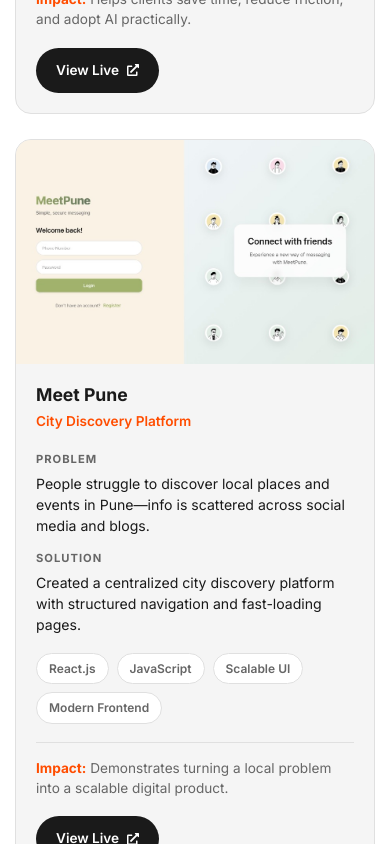
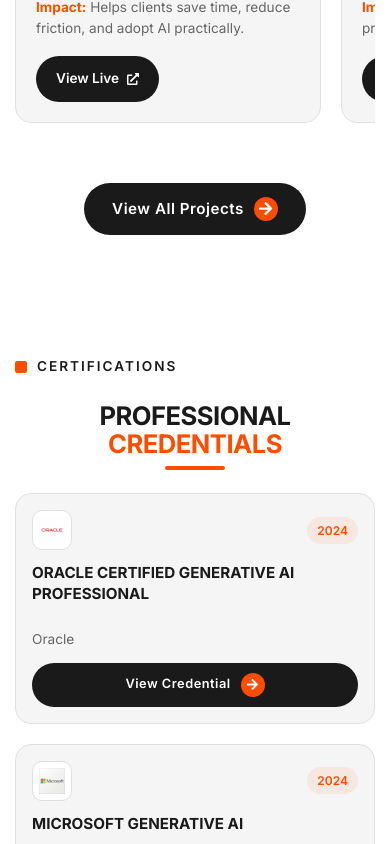
Before and after one commit to ShyamCoder2024/Portfolio, a React (Vite) app: page / in a window 390 px wide. Shown: the part 3920-4764 px from the top of the page. Built offline with nearby package versions, Linux system fonts and the light colour scheme.

Commit message:
Add horizontal carousel for mobile projects, increase card gaps

```diff
--- a/src/components/Projects.css
+++ b/src/components/Projects.css
@@ -241,15 +241,30 @@
 @media (max-width: 1024px) {
     .projects-grid {
         grid-template-columns: repeat(2, 1fr);
-        gap: 25px;
+        gap: 30px;
     }
 }
 
-/* Responsive - Mobile */
+/* Responsive - Mobile: Horizontal Carousel */
 @media (max-width: 700px) {
     .projects-grid {
-        grid-template-columns: 1fr;
-        gap: 25px;
+        display: flex;
+        overflow-x: auto;
+        scroll-snap-type: x mandatory;
+        gap: 20px;
+        padding-bottom: 20px;
+        -webkit-overflow-scrolling: touch;
+        scrollbar-width: none;
+    }
+
+    .projects-grid::-webkit-scrollbar {
+        display: none;
+    }
+
+    .project-card {
+        flex: 0 0 85%;
+        scroll-snap-align: center;
+        min-width: 280px;
     }
 
     .projects-title {
@@ -271,4 +286,8 @@
     .project-link {
         opacity: 1;
     }
+
+    .projects-cta {
+        margin-top: 40px;
+    }
 }
```
